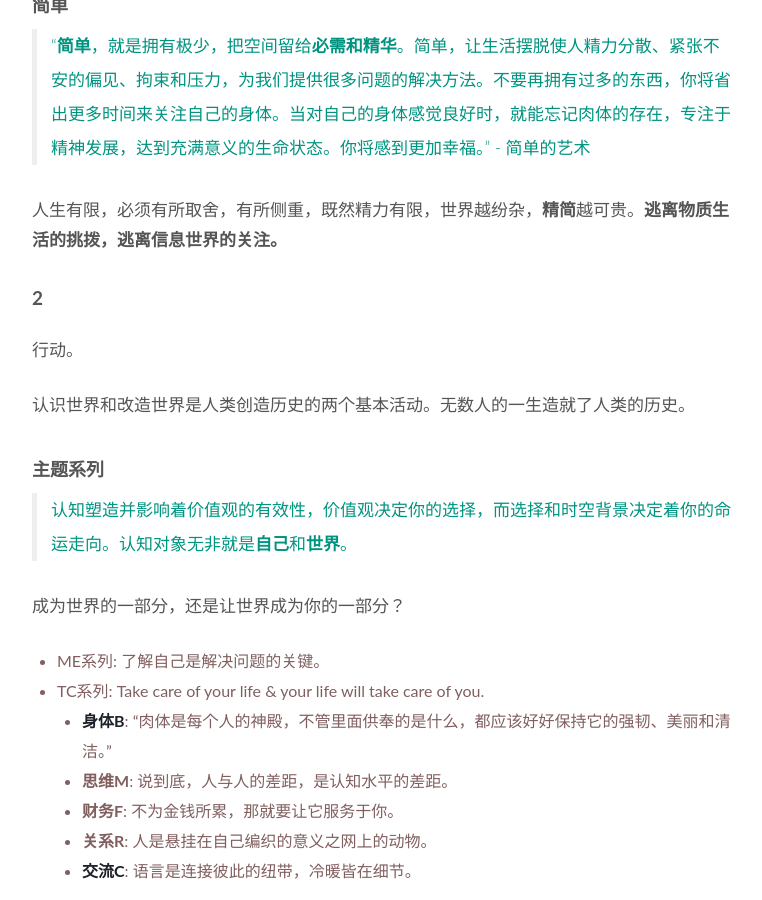
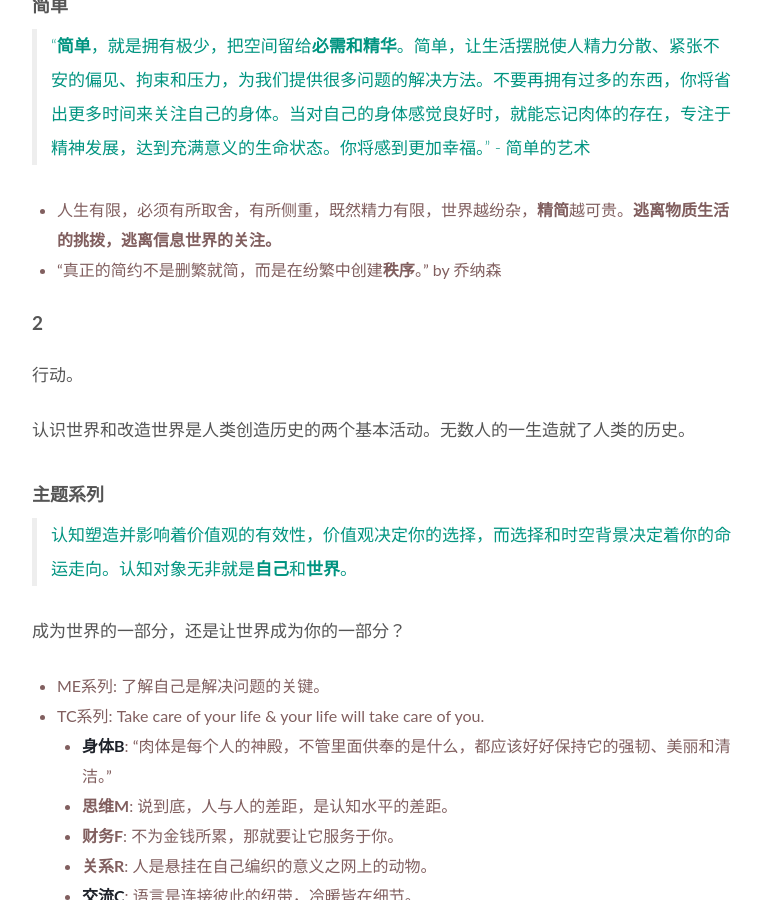
Before and after one commit to WillWang-X/willwang-x.github.io, a Jekyll site: the page built from _posts/2019-01-01-life-README.md, in a window 1280 px wide and 900 px high, scrolled down 2579 px. Shown: the whole window, without its empty margins (258-1020 px from the left). Built offline with Jekyll 4.4.1, drawn with Linux system fonts in a browser that asks for light colours; some of the changed text lies outside the part shown.

Commit message:
update life read me

```diff
--- a/_posts/2019-01-01-life-README.md
+++ b/_posts/2019-01-01-life-README.md
@@ -82,7 +82,9 @@ published: true
 
 > "**简单**，就是拥有极少，把空间留给**必需和精华**。简单，让生活摆脱使人精力分散、紧张不安的偏见、拘束和压力，为我们提供很多问题的解决方法。不要再拥有过多的东西，你将省出更多时间来关注自己的身体。当对自己的身体感觉良好时，就能忘记肉体的存在，专注于精神发展，达到充满意义的生命状态。你将感到更加幸福。" - 简单的艺术
 
-人生有限，必须有所取舍，有所侧重，既然精力有限，世界越纷杂，**精简**越可贵。**逃离物质生活的挑拨，逃离信息世界的关注。**
+- 人生有限，必须有所取舍，有所侧重，既然精力有限，世界越纷杂，**精简**越可贵。**逃离物质生活的挑拨，逃离信息世界的关注。**
+- “真正的简约不是删繁就简，而是在纷繁中创建**秩序**。” by 乔纳森
+
 
 
 ## 2
@@ -167,3 +169,4 @@ published: true
 * 2019.01.15: 补充靠谱的定义，扩展简单的内涵。
 * 2019.02.02: 简化「积累」，更新「迭代」，补充「人物」链接。
 * 2019.05.24: 添加注释：人生关键词； 优化清单结构：[见自己，见天地，见众生](https://www.zhihu.com/question/20744771)
+* 2019.06.28: 简单不仅仅是必需和精华，还关于秩序。
```
